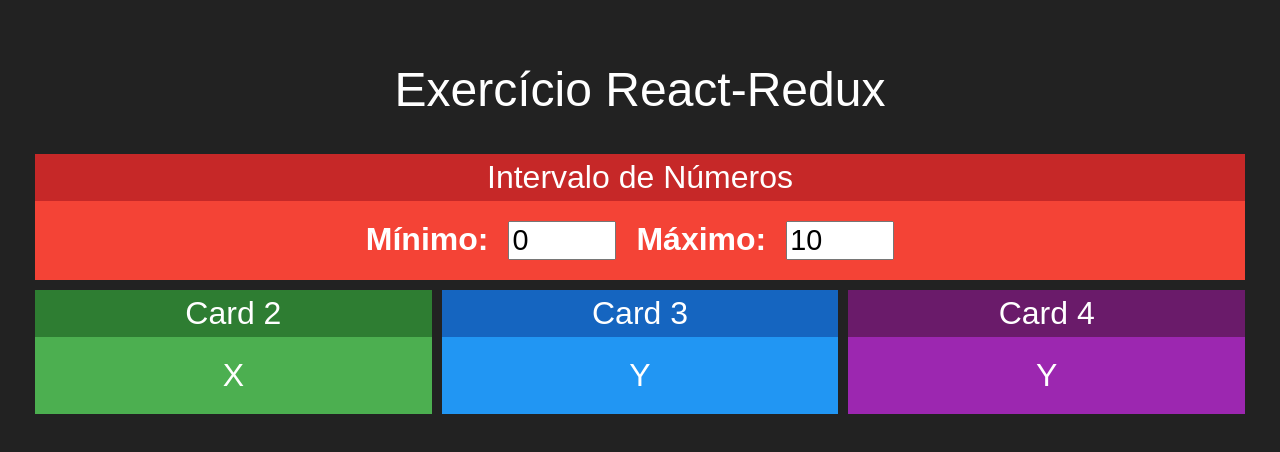
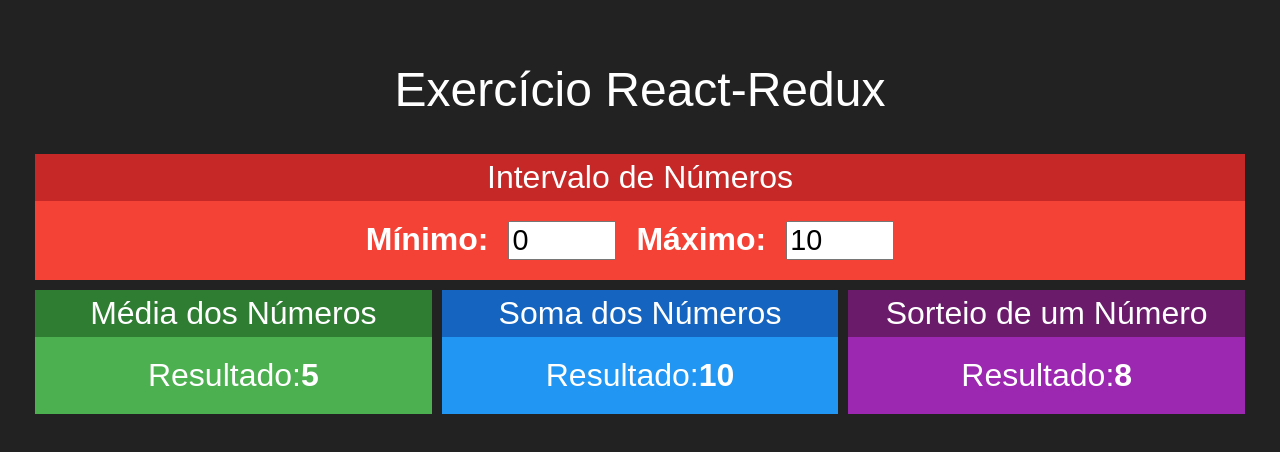
Before and after one commit to MogLuiz/react-redux-exercise, a React (Create React App) app: page / in a window 1280 px wide. Shown: the top 452 px of the page. Built offline with nearby package versions, Linux system fonts and the light colour scheme.

Commit message:
feat: others Components

```diff
--- a/src/App.js
+++ b/src/App.js
@@ -1,7 +1,9 @@
 import './App.css';
 
-import Card from './components/Card';
 import Intervalo from './components/Intervalo';
+import Media from './components/Media';
+import Soma from './components/Soma';
+import Sorteio from './components/Sorteio';
 
 function App() {
   return (
@@ -11,9 +13,9 @@
        <Intervalo />
       </div>
       <div className="linha">
-       <Card title="Card 2" green>X</Card>
-       <Card title="Card 3" blue>Y</Card>
-       <Card title="Card 4" purple>Y</Card>
+       <Media/>
+       <Soma/>
+       <Sorteio/>
       </div>
     </div>
   );
--- /dev/null
+++ b/src/components/Media.jsx
@@ -0,0 +1,18 @@
+/* eslint-disable import/no-anonymous-default-export */
+
+import React from 'react'
+
+import Card from './Card'
+
+export default props => {
+    return (
+        <Card title="Média dos Números" green>
+            <div>
+                <span>
+                    <span>Resultado:</span>
+                    <strong>5</strong>
+                </span>
+            </div>
+        </Card>
+    )
+}
--- /dev/null
+++ b/src/components/Soma.jsx
@@ -0,0 +1,18 @@
+/* eslint-disable import/no-anonymous-default-export */
+
+import React from 'react'
+
+import Card from './Card'
+
+export default props => {
+    return (
+        <Card title="Soma dos Números" blue>
+            <div>
+                <span>
+                    <span>Resultado:</span>
+                    <strong>10</strong>
+                </span>
+            </div>
+        </Card>
+    )
+}
--- /dev/null
+++ b/src/components/Sorteio.jsx
@@ -0,0 +1,18 @@
+/* eslint-disable import/no-anonymous-default-export */
+
+import React from 'react'
+
+import Card from './Card'
+
+export default props => {
+    return (
+        <Card title="Sorteio de um Número" purple>
+            <div>
+                <span>
+                    <span>Resultado:</span>
+                    <strong>8</strong>
+                </span>
+            </div>
+        </Card>
+    )
+}
```
